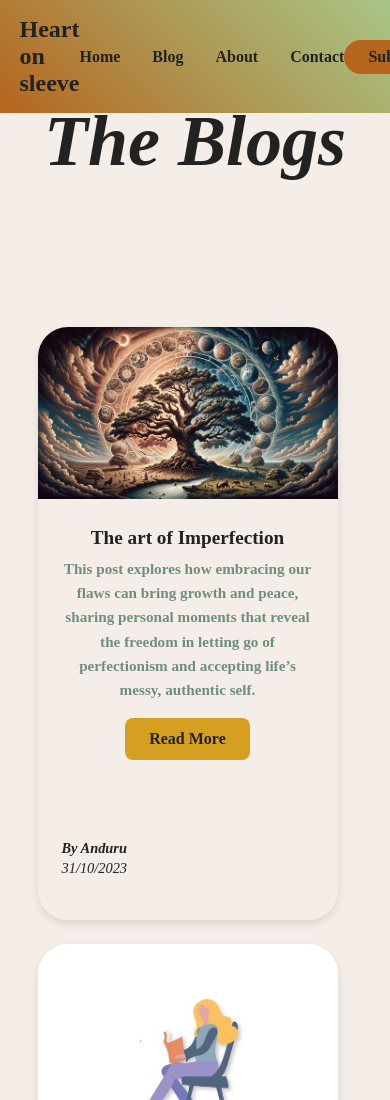
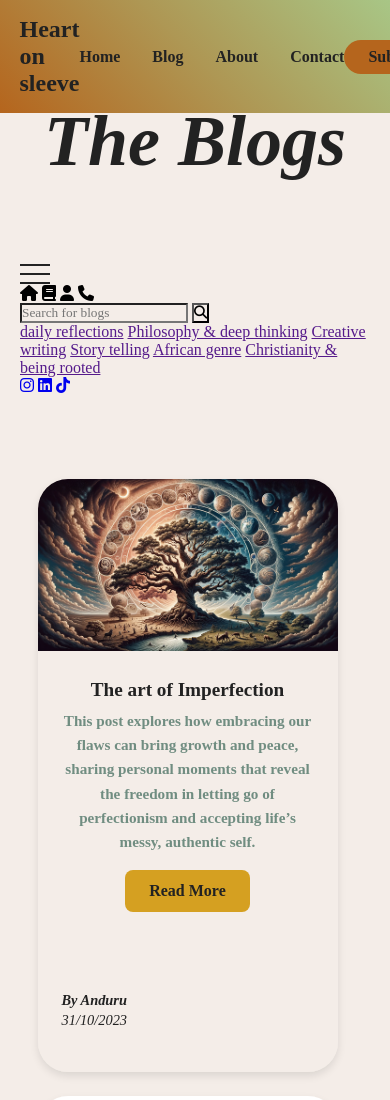
Before and after one commit to iamanduru/heartonsleeve, a plain HTML site: page pages/blog.html in a window 390 px wide. Shown: the top 1100 px of the page. Drawn offline with Linux system fonts and the light colour scheme; a web font is replaced by a local one.

Commit message:
Hamburger section

```diff
--- a/index.css
+++ b/index.css
@@ -287,6 +287,29 @@
     margin-top: 20px;
 }
 
+.hamburger__menu {
+    position: relative;
+    cursor: pointer;
+    z-index: 1000;
+}
+
+.hamburger__icon {
+    display: flex;
+    flex-direction: column;
+    justify-content: space-between;
+    gap: 5px;
+}
+
+.hamburger__icon span {
+    display: block;
+    width: 30px;
+    height: 2px;
+    background-color: var(--charcoal-black);
+    margin: 1px 0;
+    transition: 0.3s ease;
+
+
+}
 
 
 /*Footer*/
--- a/pages/blog.html
+++ b/pages/blog.html
@@ -30,6 +30,36 @@
                             <span></span>
                             <span></span>
                             <span></span>
+                        </div>
+                    </div>
+
+                    <div class="sidebar__overlay">
+                        <div class="sidebar__content">
+                            <div class="sidebar__navigation">
+                                <i class="fas fa-home"></i>
+                                <i class="fas fa-book"></i>
+                                <i class="fas fa-user"></i>
+                                <i class="fas fa-phone"></i>
+                            </div>
+                            <div class="search__bar">
+                                <input type="text" placeholder="Search for blogs">
+                                <button><i class="fas fa-search"></i></button>
+                            </div>
+
+                            <div class="sidebar__links">
+                                <a href="">daily reflections</a>
+                                <a href="">Philosophy & deep thinking</a>
+                                <a href="">Creative writing</a>
+                                <a href="">Story telling</a>
+                                <a href="">African genre</a>
+                                <a href="">Christianity & being rooted</a>
+                            </div>
+
+                            <div class="sidebar__social">
+                                <a href="#instagram"><i class="fab fa-instagram"></i></a>
+                                <a href="#linkedin"><i class="fab fa-linkedin"></i></a>
+                                <a href="#tiktok"><i class="fab fa-tiktok"></i></a>
+                            </div>
                         </div>
                     </div>
                 </div>
```
